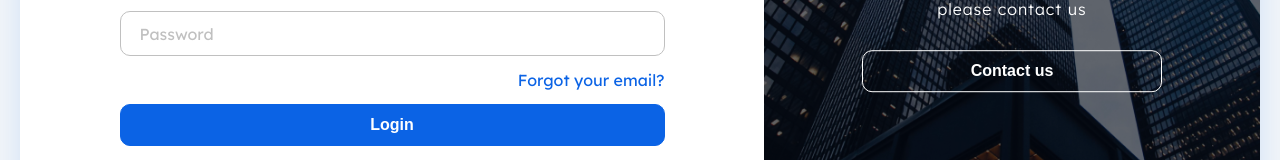
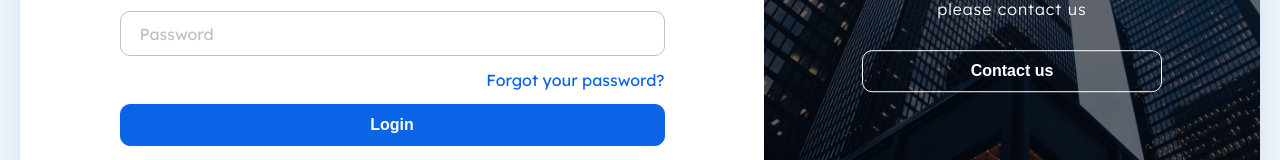
Before and after one commit to kovad003/Studio-frontend, a React (Create React App) app: page /login in a window 1280 px wide. Shown: the part 404-564 px from the top of the page. Built offline with nearby package versions, Linux system fonts and the light colour scheme.

Commit message:
add input validation

```diff
--- a/src/Components/Input/Input.js
+++ b/src/Components/Input/Input.js
@@ -9,6 +9,7 @@ const Input = ({ id, name, action, value, type }) => {
 			onChange={action}
 			value={value.value}
 			type={type}
+			className={`${value.value ? "full" : ""} ${value.error ? "error" : ""}`}
 		/>
 	);
 };
@@ -20,6 +21,7 @@ const StyledInput = styled.input`
 	border-radius: 10px;
 	padding: 0 20px;
 	transition: all 0.3s ease;
+	font-size: 18px;
 
 	:hover {
 		border-color: ${(props) => props.theme.btnHover};
@@ -31,6 +33,10 @@ const StyledInput = styled.input`
 		box-shadow: 0 0 0 4px ${(props) => props.theme.lightBtnBg};
 		background-color: ${(props) => props.theme.inputFocusBg};
 	}
+
+	&.error {
+		border: 1px solid ${(props) => props.theme.dangerBg};
+	}
 `;
 
 export default Input;
--- a/src/Components/Input/InputWrapper.js
+++ b/src/Components/Input/InputWrapper.js
@@ -34,6 +34,13 @@ const StyledInputWrapper = styled.div`
 		font-size: 14px;
 		color: ${(props) => props.theme.primaryColor};
 	}
+
+	input.full + .placeholder {
+		top: -15px;
+		left: 0;
+		font-size: 14px;
+		color: ${(props) => props.theme.primaryColor};
+	}
 `;
 
 export default InputWrapper;
--- a/src/Pages/LoginPage/Login.js
+++ b/src/Pages/LoginPage/Login.js
@@ -1,7 +1,22 @@
 import React from "react";
 import { Form, InputWrapper, Button } from "../../Components";
+import { toast } from "react-toastify";
 
-const Login = ({ handleOnChange, credentials }) => {
+const Login = ({ handleOnChange, credentials, setCredentials }) => {
+	const handleFormSubmit = (e) => {
+		e.preventDefault();
+		const { email, password } = credentials;
+		if (!email.value || !password.value) {
+			let newEmail = { value: email.value, error: false };
+			let newPass = { value: password.value, error: false };
+
+			if (!email.value) newEmail.error = true;
+			if (!password.value) newPass.error = true;
+
+			setCredentials({ email: newEmail, password: newPass });
+			toast.error("Please provide all the credentials");
+		}
+	};
 	return (
 		<div>
 			<Form width="545px" height="100%">
@@ -13,6 +28,7 @@ const Login = ({ handleOnChange, credentials }) => {
 						action={handleOnChange}
 						value={credentials.email}
 						placeholder="Email"
+						type="email"
 					/>
 					<InputWrapper
 						id="password"
@@ -20,10 +36,11 @@ const Login = ({ handleOnChange, credentials }) => {
 						action={handleOnChange}
 						value={credentials.password}
 						placeholder="Password"
+						type="password"
 					/>
 					{/* eslint-disable-next-line jsx-a11y/anchor-is-valid */}
-					<a href="#">Forgot your email?</a>
-					<Button>Login</Button>
+					<a href="#">Forgot your password?</a>
+					<Button action={handleFormSubmit}>Login</Button>
 				</div>
 			</Form>
 		</div>
--- a/src/Pages/LoginPage/LoginPage.js
+++ b/src/Pages/LoginPage/LoginPage.js
@@ -10,19 +10,26 @@ const initialState = {
 	email: {
 		value: "",
 		error: false,
-		errMessage: "",
 	},
 	password: {
 		value: "",
 		error: false,
-		errMessage: "",
 	},
 };
 
 const LoginPage = () => {
 	const [credentials, setCredentials] = useState(initialState);
 
-	const handleOnChange = () => {};
+	const handleOnChange = (e) => {
+		const name = e.target.name;
+		const value = e.target.value;
+
+		const newState = {
+			...credentials,
+			[name]: { value, error: false },
+		};
+		setCredentials(newState);
+	};
 
 	return (
 		<StyledLoginPage>
@@ -30,7 +37,11 @@ const LoginPage = () => {
 			<img className="login-bg2" src={loginBg2} alt="login-background" />
 			<Card width="1280px" height="700px" logo={true}>
 				<div className="login-wrapper">
-					<Login handleOnChange={handleOnChange} credentials={credentials} />
+					<Login
+						handleOnChange={handleOnChange}
+						credentials={credentials}
+						setCredentials={setCredentials}
+					/>
 					<LoginHero />
 				</div>
 			</Card>
```
